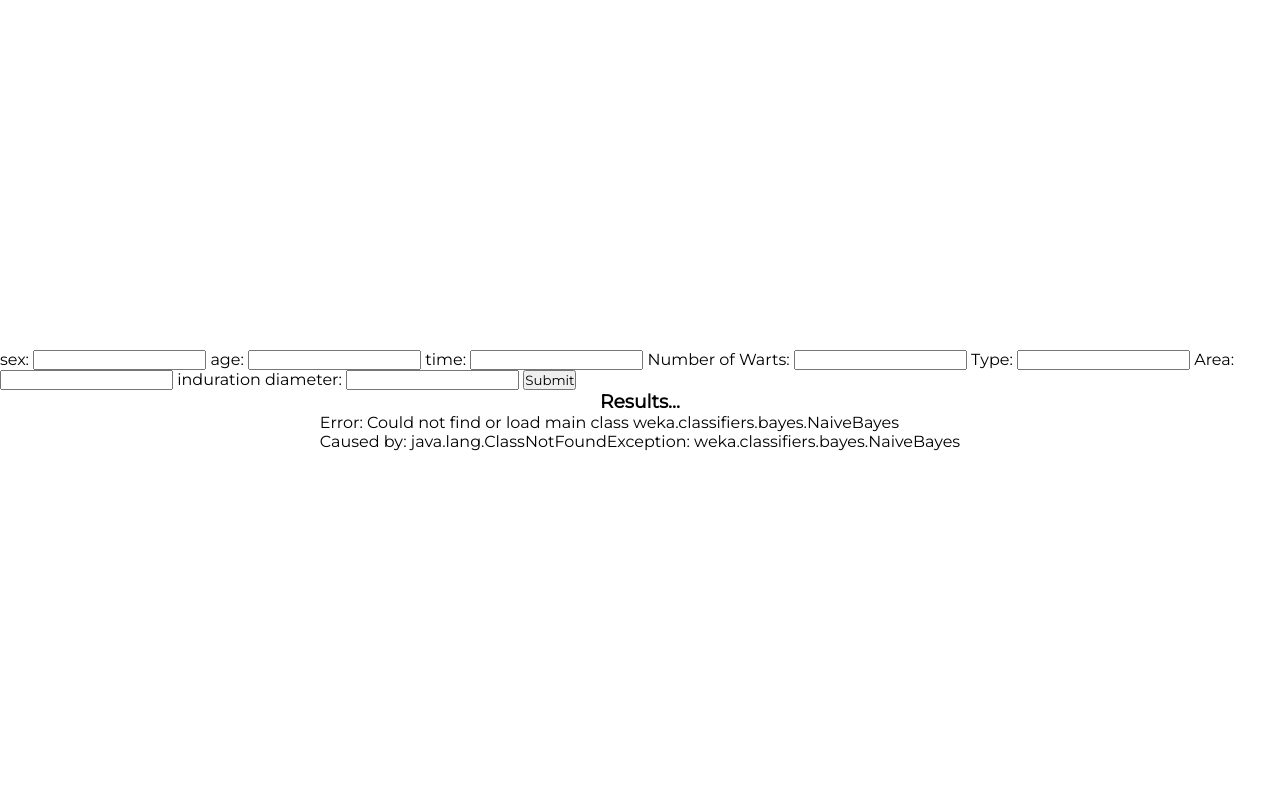
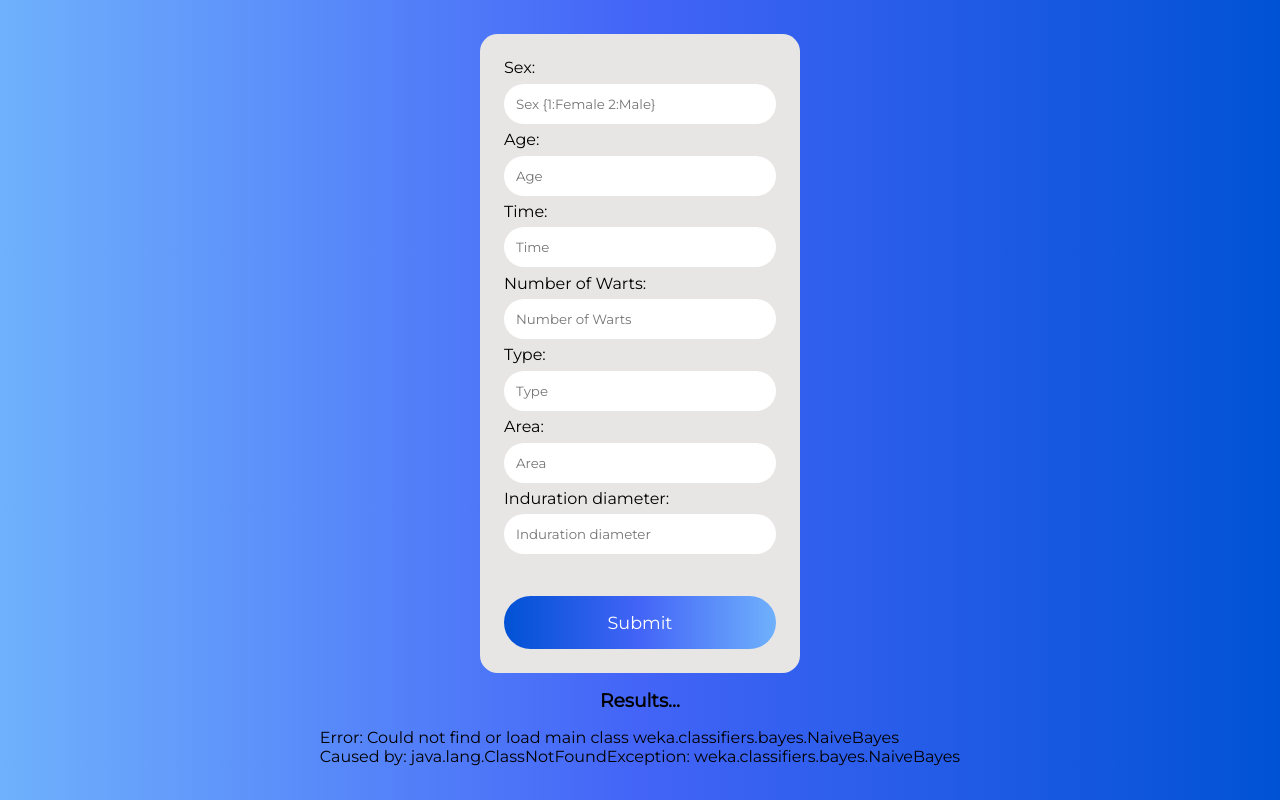
Before and after one commit to thankuxari/DSS, a PHP site: page / in a window 1280 px wide. Run offline with PHP 8.4, Linux system fonts and the light colour scheme.

Commit message:
Add files via upload

```diff
--- a/index.php
+++ b/index.php
@@ -4,20 +4,20 @@
     <meta charset="UTF-8">
     <meta http-equiv="X-UA-Compatible" content="IE=edge">
     <meta name="viewport" content="width=device-width, initial-scale=1.0">
-    <link rel="stylesheet" href="styles.css">
+    <link rel="stylesheet" type="text/css" href="styles.css?v=<?php echo time(); ?>">
     <link rel="icon" type="image/png" sizes="32x32" href="avatar.png">
     <title>Ανοσοθεραπεία | Συστήματα Υποστήριξης Αποφάσεων </title>
 </head>
 <body>
     <main>
         <form method="post">
-            sex: <input type="text" name="sex">
-            age: <input type="number" name="age">
-            time: <input type="number" name="time">
-            Number of Warts: <input type="number" name="warts">
-            Type: <input type="number" name="type">
-            Area: <input type="number" name="area">
-            induration diameter: <input type="number" name="induration">
+            Sex: <input type="number" name="sex" placeholder="Sex {1:Female 2:Male}" min="1" max="2">
+            Age: <input type="number" name="age" placeholder="Age">
+            Time: <input type="number" name="time" placeholder="Time">
+            Number of Warts: <input type="number" name="warts" placeholder="Number of Warts">
+            Type: <input type="number" name="type" placeholder="Type">
+            Area: <input type="number" name="area" placeholder="Area">
+            Induration diameter: <input type="number" name="induration" placeholder="Induration diameter">
             <input type="submit" name="submit">
         </form>
         <?php
@@ -47,7 +47,7 @@
 @attribute induration_diameter numeric
 @attribute Result_of_Treatment {0,1}
 
-                    @data \n".$value1.",".$value2.",".$value3.",".$value4.",".$value5.",".$value6.",".$value7.",?\n";
+@data \n".$value1.",".$value2.",".$value3.",".$value4.",".$value5.",".$value6.",".$value7.",?\n";
                     if(!fwrite($fp,$str)) die ("couldnt write to file.");
                 }
                 fclose($fp);
--- a/styles.css
+++ b/styles.css
@@ -7,10 +7,48 @@
     font-family: 'Montserrat',sans-serif;
 }
 
+body{
+    min-height: 100vh;
+    display: flex;
+    justify-content: center;
+    background: #0052D4;  /* fallback for old browsers */
+background: -webkit-linear-gradient(to right, #6FB1FC, #4364F7, #0052D4);  /* Chrome 10-25, Safari 5.1-6 */
+background: linear-gradient(to right, #6FB1FC, #4364F7, #0052D4); /* W3C, IE 10+/ Edge, Firefox 16+, Chrome 26+, Opera 12+, Safari 7+ */
+
+
+}
+
 main{
-    min-height: 100vh;
     display: flex;
     flex-direction: column;
     justify-content: center;
     align-items: center;
+    gap:1em;
 }
+
+form{
+    width: 20em;
+    display: flex;
+    flex-direction: column;
+    gap:0.4em;
+    background-color: rgb(232, 229, 229);
+    padding:1.5em;
+    border-radius: 1.1em;
+}
+
+form input{
+    padding:0.9em;
+    border-radius: 2em;
+    border:none;
+}
+
+input[type="submit"]{
+    color:white;
+    font-size: 1.1rem;
+    margin-top:2em;
+    cursor: pointer;
+    background: #0052D4;  /* fallback for old browsers */
+    background: -webkit-linear-gradient(to left, #6FB1FC, #4364F7, #0052D4);  /* Chrome 10-25, Safari 5.1-6 */
+    background: linear-gradient(to left, #6FB1FC, #4364F7, #0052D4); /* W3C, IE 10+/ Edge, Firefox 16+, Chrome 26+, Opera 12+, Safari 7+ */
+
+}
```
Also changed, not shown: 2 other files.
